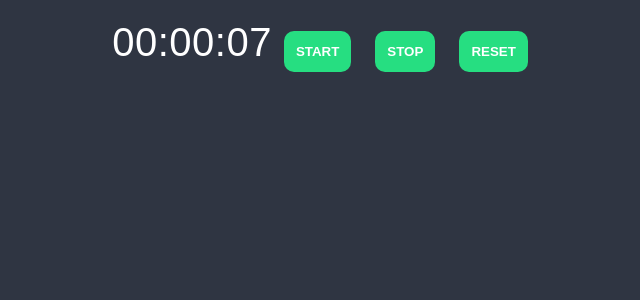
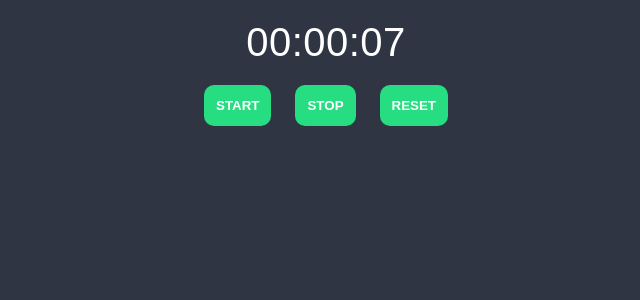
Before and after one commit to marszpen/Timer, a React (Create React App) app: page / in a window 1280 px wide. Shown: the top 300 px of the page, without its empty margins (314-954 px from the left). Built offline with nearby package versions, Linux system fonts and the light colour scheme.

Commit message:
Change styles and onClick

```diff
--- a/src/components/Buttons/Buttons.js
+++ b/src/components/Buttons/Buttons.js
@@ -1,7 +1,7 @@
 import styles from './Buttons.module.scss';
 
 const Button = props => {
-    return <button className={styles.button}>
+    return <button className={styles.button} onClick= {props.onClick}>
         {props.children}
         </button>
 }
--- a/src/components/Timer/Timer.js
+++ b/src/components/Timer/Timer.js
@@ -9,30 +9,48 @@ const Stoper = props => {
   const [time,setTime] = useState (0);
   const [timer,setTimer] = useState (null);
 
+  const step = () => {
+    setTime(time => time + 100)
+  }
+
   useEffect(() => {
-    const interval = setInterval (()=> {
-        setTime (time => time + 100)
-    }, 100);
+    const interval = setInterval (step, 100);
     setTimer (interval)
     return () => {
       clearInterval(interval)
     };
   }, []);
 
+  const handleStart = () => {
+    if(!timer) {
+      const interval = setInterval (step, 100);
+      setTimer (interval)
+    }
+  }
 
+  const handleStop = () => {
+    if (timer) {
+      clearInterval(timer);
+      setTimer(null)
+    }
+  }
+
+  const handleReset = () => {
+    setTime(0);
+  }
 
 return (
-<form className={styles.stoper}>
-  <div className={styles.div}>
-  <TimeConverter time={time} />
+  <div>
+    <div className={styles.stoper}>
+    <TimeConverter time={time} />
+    </div>
+    <div className={styles.stoper}>
+    <Button onClick={handleStart}>START</Button>
+    <Button onClick={handleStop}>STOP</Button>
+    <Button onClick={handleReset}>RESET</Button>
+    </div>
   </div>
-  <div className={styles.div}>
-  <Button>START</Button>
-  <Button>STOP</Button>
-  <Button>RESET</Button>
-  </div>
-</form>
-);
+  );
 };
 
 export default Stoper
--- a/src/components/Timer/Timer.module.scss
+++ b/src/components/Timer/Timer.module.scss
@@ -7,6 +7,8 @@
     justify-content: center;
 }
 
-.div {
-    display: block;
-}
+@media (max-width: 380px) {
+    .timeConverter {
+      font-size: 45px;
+    }
+  }
```
